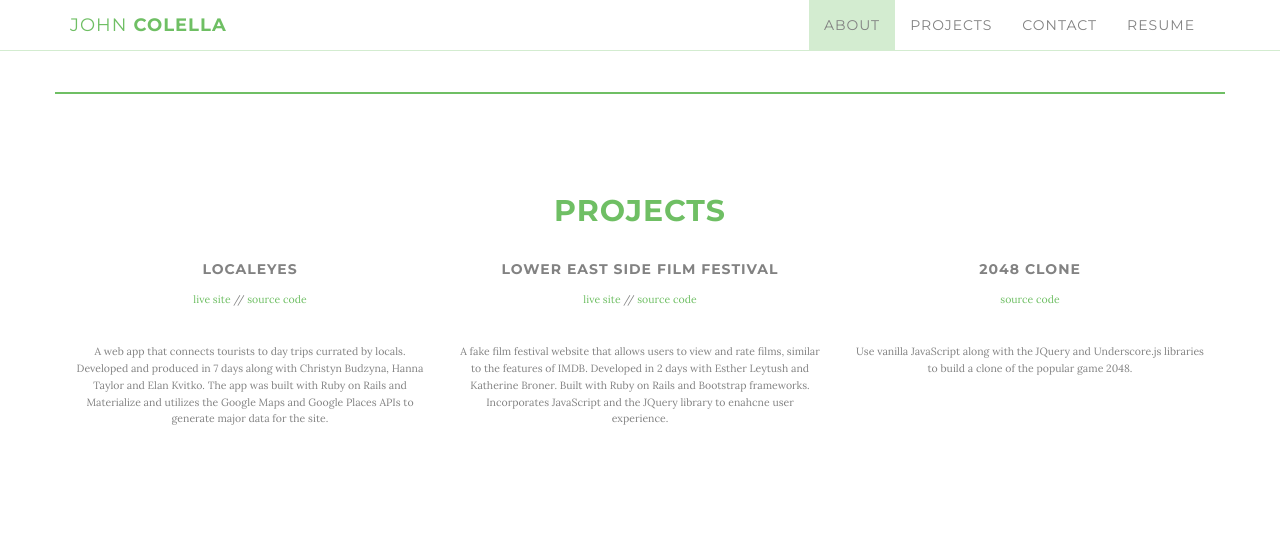
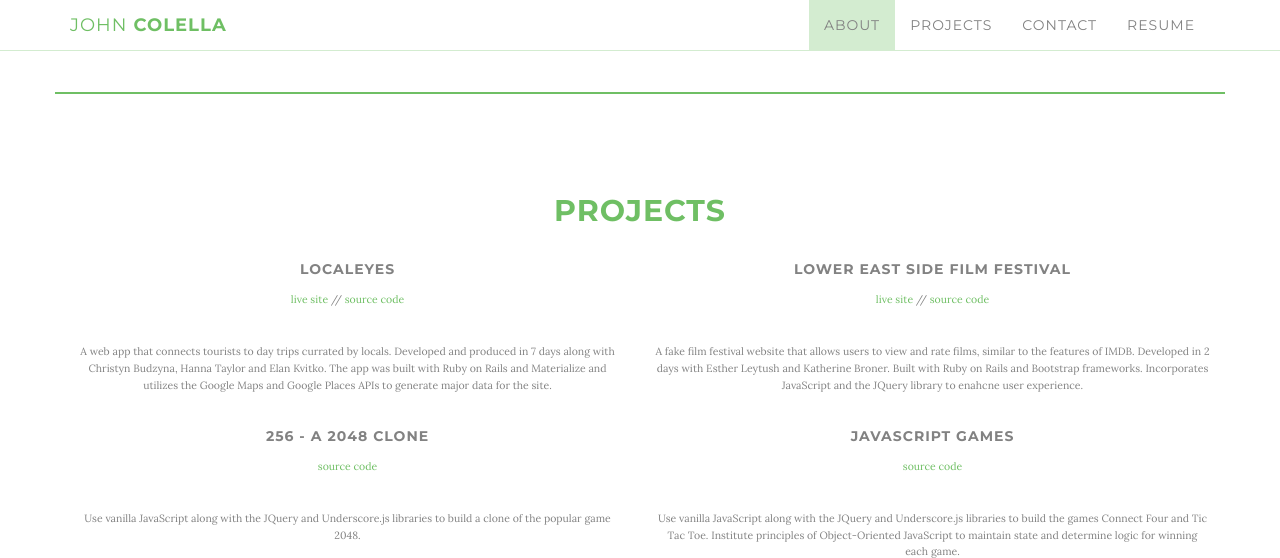
Before and after one commit to jmcolella/jmcolella.github.io, a Jekyll site: the page built from index.html, in a window 1280 px wide and 900 px high, scrolled down 1419 px, cut to the strip 0-558 px from the top of the window. Built offline with Jekyll 4.4.1, drawn with Linux system fonts in a browser that asks for light colours.

Commit message:
add javascript games project and change arrangement of columns in project section

```diff
--- a/_data/projects.yml
+++ b/_data/projects.yml
@@ -10,7 +10,11 @@
   img: ../img/les-film.jpg
   description: A fake film festival website that allows users to view and rate films, similar to the features of IMDB. Developed in 2 days with Esther Leytush and Katherine Broner. Built with Ruby on Rails and Bootstrap frameworks. Incorporates JavaScript and the JQuery library to enahcne user experience.
 
-- title: 2048 Clone
+- title: 256 - A 2048 Clone
   source_url: https://github.com/jmcolella/2048-clone
   img: ../img/256-img.jpg
   description: Use vanilla JavaScript along with the JQuery and Underscore.js libraries to build a clone of the popular game 2048.
+
+- title: JavaScript Games
+  source_url: https://github.com/jmcolella/javascript-games
+  description: Use vanilla JavaScript along with the JQuery and Underscore.js libraries to build the games Connect Four and Tic Tac Toe. Institute principles of Object-Oriented JavaScript to maintain state and determine logic for winning each game.
--- a/_includes/projects.html
+++ b/_includes/projects.html
@@ -4,7 +4,7 @@
     <div class="container">
         <div class="row">
           {% for project in site.data.projects %}
-          <div class="col-xs-12 col-sm-12 col-md-6 col-lg-4 project-container">
+          <div class="col-xs-12 col-sm-12 col-md-6 col-lg-6 project-container">
             <h1 class="project-title">{{ project.title }}</h1>
             {% if project.live_url %}
             <p class="code-links"><a href="{{ project.live_url }}">live site</a> // <a href="{{ project.source_url }}">source code</a></p>
```
Also changed, not shown: 1 other file.
